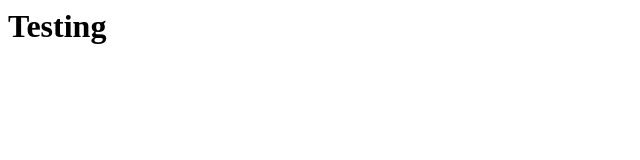
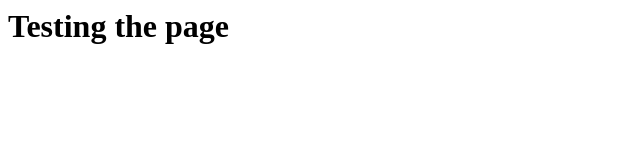
Before and after one commit to hospitalbuildings/hospitalbuildings.github.io, a plain HTML site: page index.html in a window 1280 px wide. Shown: the whole page, without its empty margins (0-640 px from the left). Drawn offline with Linux system fonts and the light colour scheme.

Commit message:
Update index.html

```diff
--- a/index.html
+++ b/index.html
@@ -12,6 +12,6 @@
     <title>A test</title>
   </head>
   <body>
-    <h1>Testing</h1>
+    <h1>Testing the page</h1>
   </body>
 </html>
```
